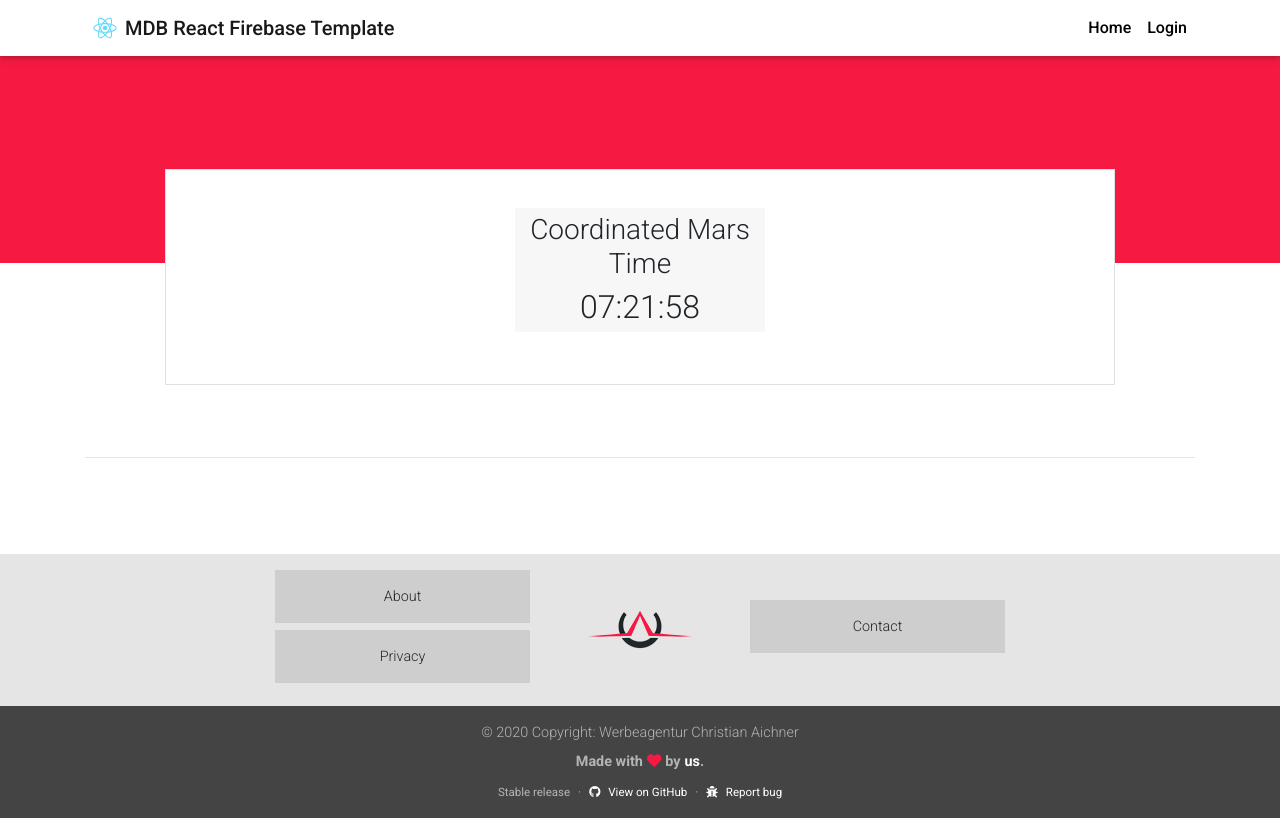
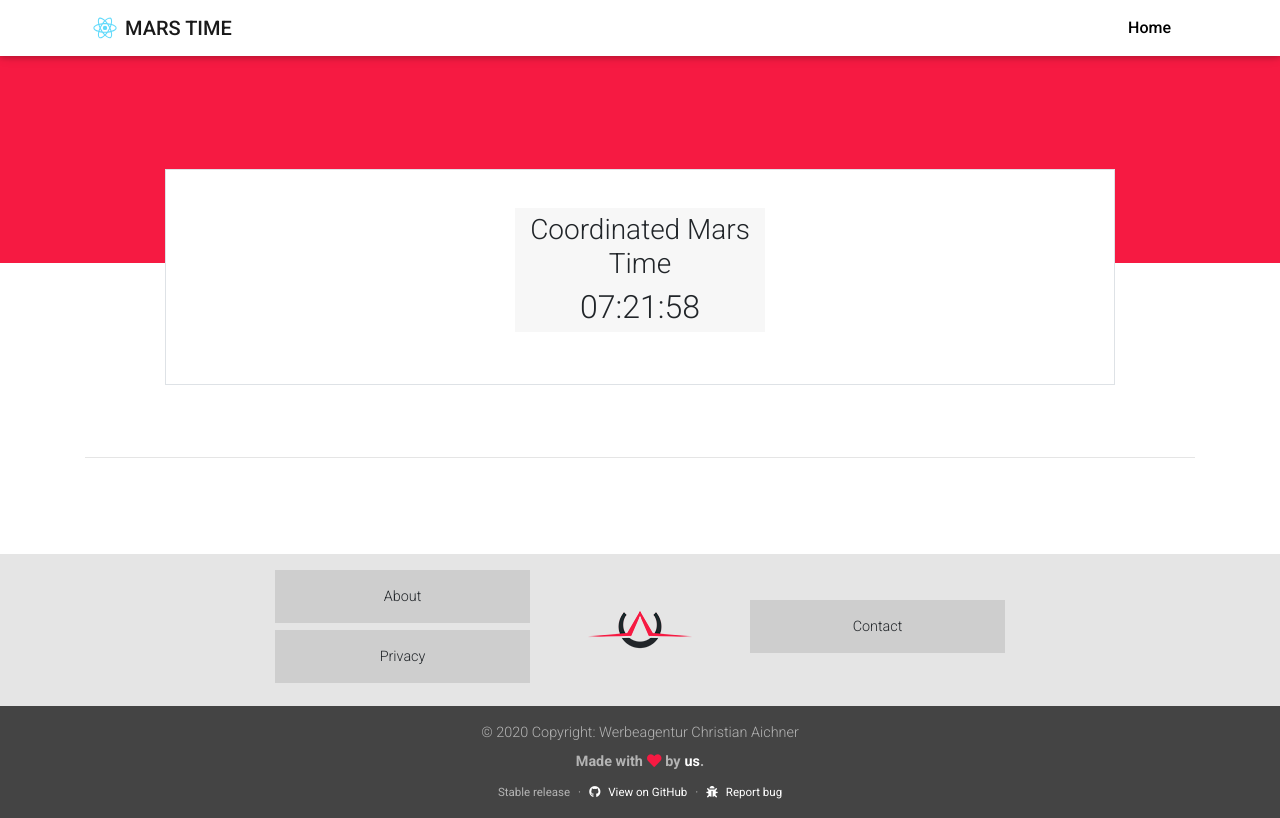
Before and after one commit to Aichner-Industries/marstime, a React (Create React App) app: page / in a window 1280 px wide. Built offline with nearby package versions, Linux system fonts and the light colour scheme.

Commit message:
Update navbar
Changed title and deleted login button.

```diff
--- a/src/components/molecules/Navbar/index.jsx
+++ b/src/components/molecules/Navbar/index.jsx
@@ -53,9 +53,7 @@ class Navbar extends React.Component {
           <MDBContainer>
             <MDBNavbarBrand href="/" className="py-0 font-weight-bold">
               <Logo style={{ height: "2.5rem", width: "2.5rem" }} />
-              <strong className="align-middle">
-                MDB React Firebase Template
-              </strong>
+              <strong className="align-middle">MARS TIME</strong>
             </MDBNavbarBrand>
             <MDBNavbarToggler
               onClick={this.toggleCollapse("mainNavbarCollapse")}
@@ -80,9 +78,7 @@ class Navbar extends React.Component {
                     exact
                     to="/login"
                     onClick={this.closeCollapse("mainNavbarCollapse")}
-                  >
-                    <strong>Login</strong>
-                  </MDBNavLink>
+                  ></MDBNavLink>
                 </MDBNavItem>
               </MDBNavbarNav>
             </MDBCollapse>
```
